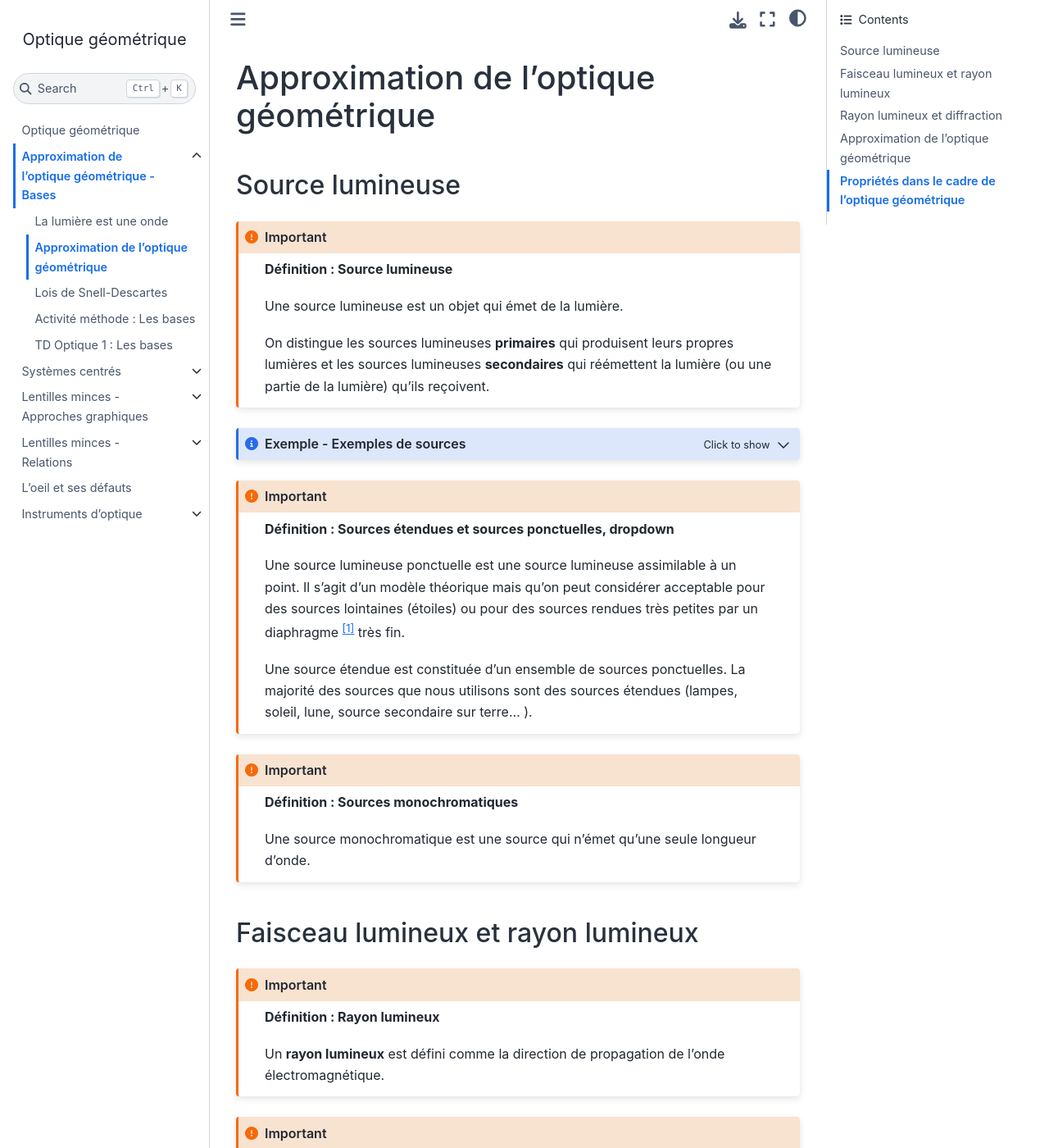
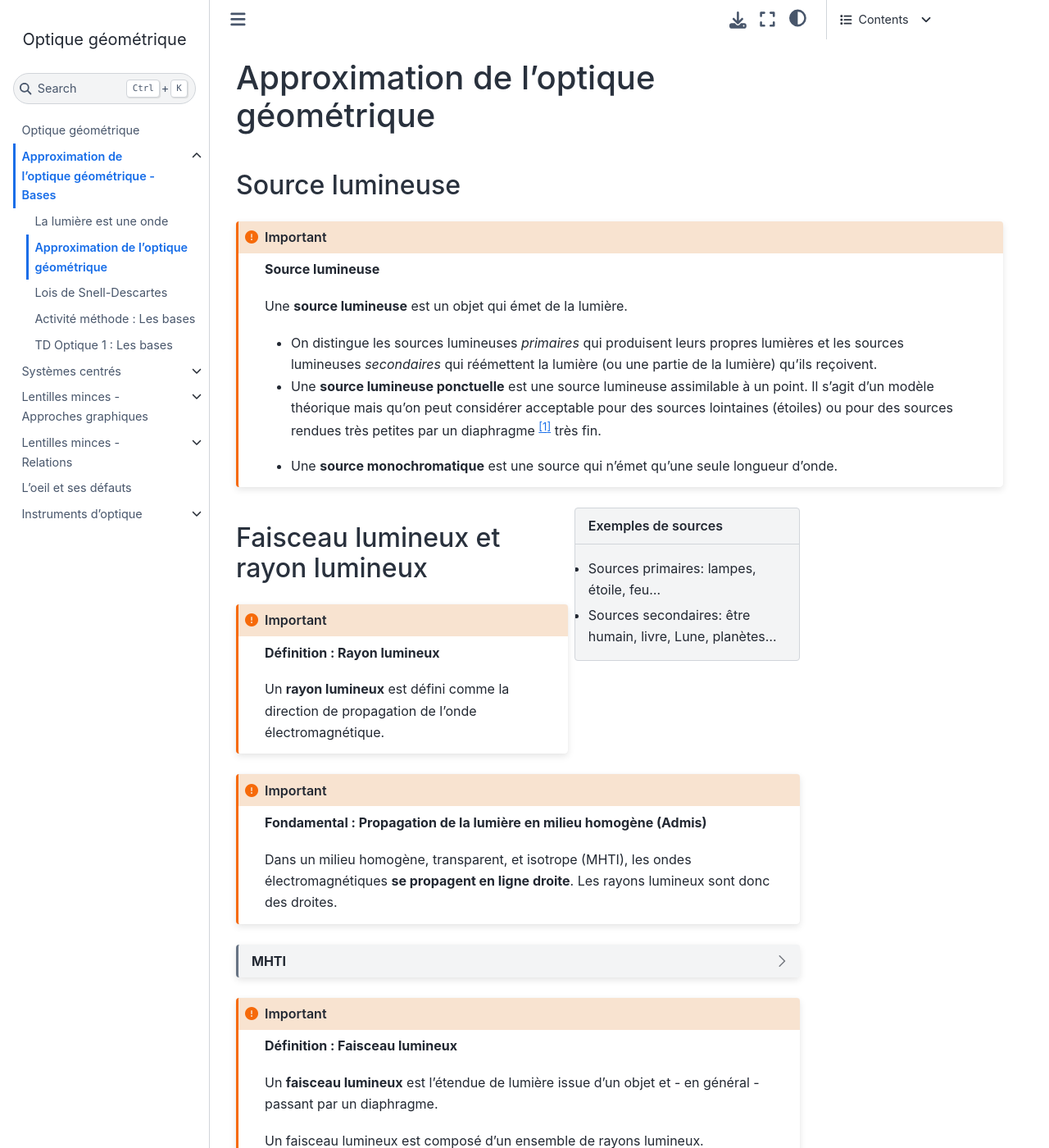
Before and after one commit to pcsi3physiquestan/optique_sources, a Jupyter Book: the page built from notebook/approx.md, in a window 1280 px wide and 1400 px high. Shown: the whole window at 82% size. Built offline with Jupyter Book 1.0.4 settings and Sphinx 7.4.7 and the Sphinx Book theme 1.1.4, drawn with Linux system fonts in a browser that asks for light colours; pages that are not in the unit, such as notebooks, are missing from menus; some of the changed text lies outside the part shown.

Commit message:
Mise à jour des sources

`````diff
--- a/notebook/approx.md
+++ b/notebook/approx.md
@@ -18,32 +18,21 @@
 
 ## Source lumineuse
 
-````{important} __Définition : Source lumineuse__
+````{important} __Source lumineuse__
+:class: full-width
 
-Une source lumineuse est un objet qui émet de la lumière.
+Une __source lumineuse__ est un objet qui émet de la lumière.
 
-On distingue les sources lumineuses __primaires__ qui produisent leurs propres lumières et les sources lumineuses __secondaires__ qui réémettent la lumière (ou une partie de la lumière) qu'ils reçoivent.
+* On distingue les sources lumineuses _primaires_ qui produisent leurs propres lumières et les sources lumineuses _secondaires_ qui réémettent la lumière (ou une partie de la lumière) qu'ils reçoivent.
+* Une __source lumineuse ponctuelle__ est une source lumineuse assimilable à un point. Il s'agit d'un modèle théorique mais qu'on peut considérer acceptable pour des sources lointaines (étoiles) ou pour des sources rendues très petites par un diaphragme [^diaphragme] très fin.
+[^diaphragme]: Un diaphragme est un dispositif mécanique qui limitent l'étendue d'un faisceau lumineux. On peut le caractériser par sa forme et sa taille.
+    * Une _source étendue_ est constituée d'un ensemble de sources ponctuelles. La majorité des sources que nous utilisons sont des sources étendues (lampes, soleil, lune, source secondaire sur terre... ).
+* Une __source monochromatique__ est une source qui n'émet qu'une seule longueur d'onde.
 ````
 
-````{admonition} Exemple - Exemples de sources
-:class: note, dropdown
+````{sidebar} Exemples de sources
 * Sources primaires: lampes, étoile, feu...
 * Sources secondaires: être humain, livre, Lune, planètes...
-````
-
-````{important} __Définition : Sources étendues et sources ponctuelles, dropdown__
-
-Une source lumineuse ponctuelle est une source lumineuse assimilable à un point. Il s'agit d'un modèle théorique mais qu'on peut considérer acceptable pour des sources lointaines (étoiles) ou pour des sources rendues très petites par un diaphragme [^diaphragme] très fin.
-
-[^diaphragme]: Un diaphragme est un dispositif mécanique qui limitent l'étendue d'un faisceau lumineux. On peut le caractériser par sa forme et sa taille.
-
-
-Une source étendue est constituée d'un ensemble de sources ponctuelles. La majorité des sources que nous utilisons sont des sources étendues (lampes, soleil, lune, source secondaire sur terre... ).
-````
-
-````{important} __Définition : Sources monochromatiques__
-
-Une source monochromatique est une source qui n'émet qu'une seule longueur d'onde.
 ````
 
 ## Faisceau lumineux et rayon lumineux
`````
